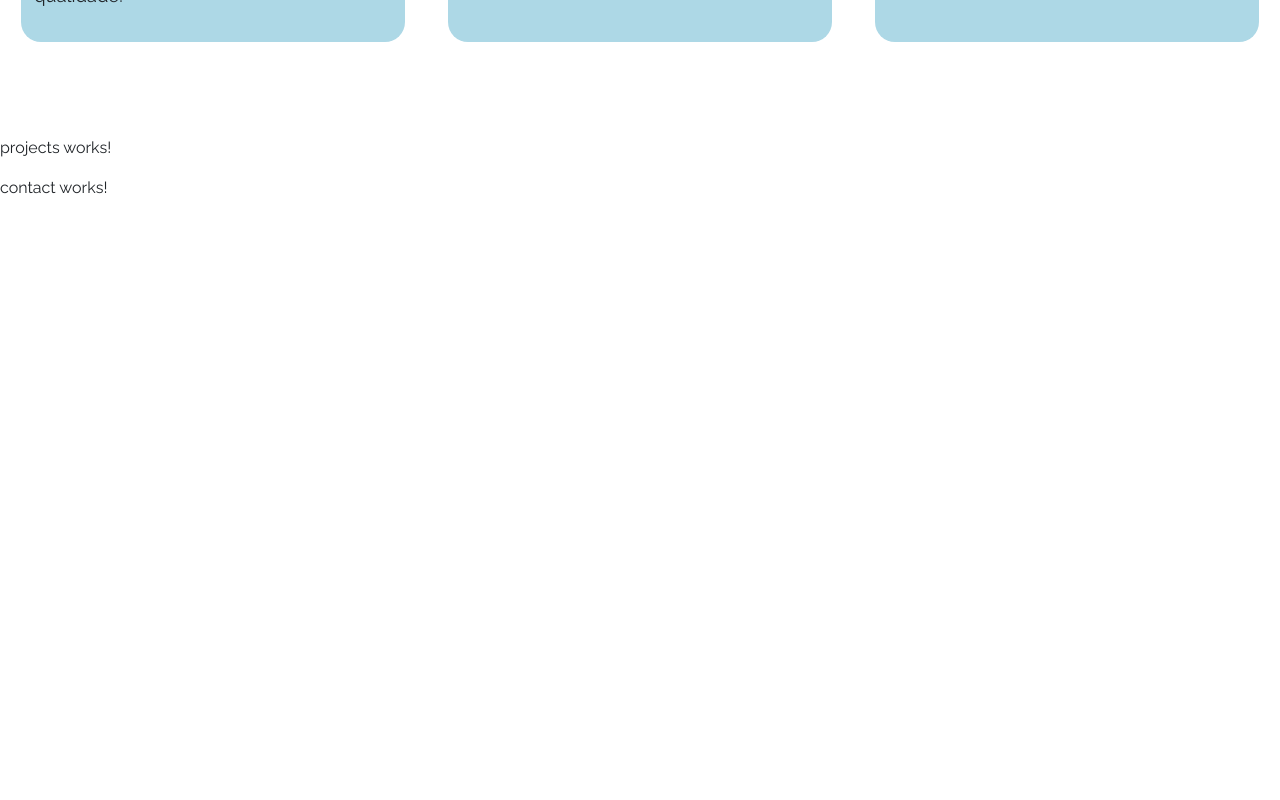
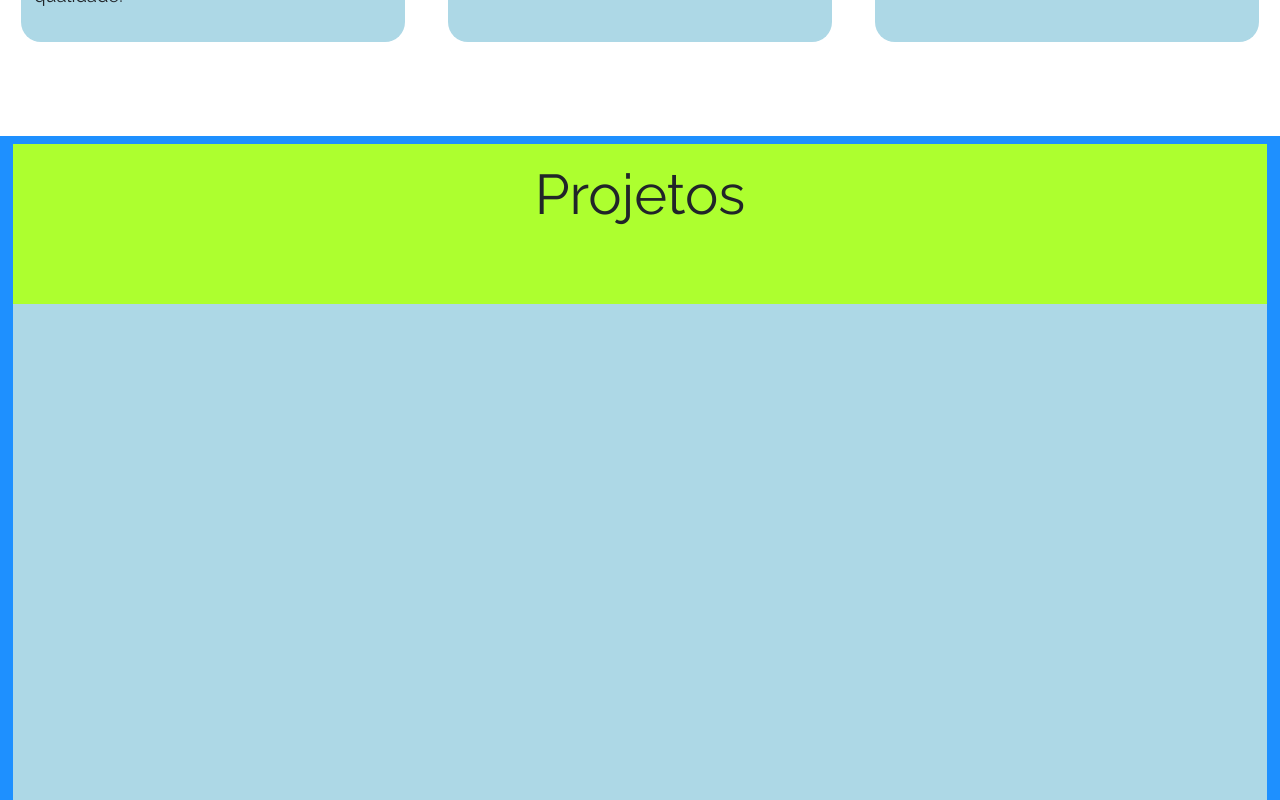
Before and after one commit to IngridOguro/Portfolio, an Angular app: page / in a window 1280 px wide. Shown: the part 1480-2280 px from the top of the page. Before the commit the page ends 1696 px from the top, so only its background shows below. Built offline with nearby package versions, Linux system fonts and the light colour scheme.

Commit message:
Estrutura inicial da seção projetos

```diff
--- a/src/app/components/sections/projects/projects.css
+++ b/src/app/components/sections/projects/projects.css
@@ -0,0 +1,18 @@
+#projects{
+  background-color:dodgerblue;
+  height: 100vh;
+  padding: 1vh 1vw;
+}
+
+#projects-title{
+  font-size: 7vh !important;
+  background-color: greenyellow;
+  height:20vh;
+  padding: 1vh 1vw;
+  text-align: center;
+}
+
+#projects-section{
+  height: 90%;
+  background-color: lightblue;
+}
--- a/src/app/components/sections/projects/projects.html
+++ b/src/app/components/sections/projects/projects.html
@@ -1 +1,8 @@
-<p>projects works!</p>
+<div id="projects">
+  <div id="projects-title">
+    <p id="title">Projetos</p>
+  </div>
+  <div id="projects-section">
+    <div class="project-card"></div>
+  </div>
+</div>
```
